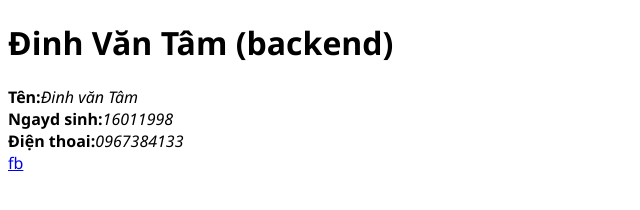
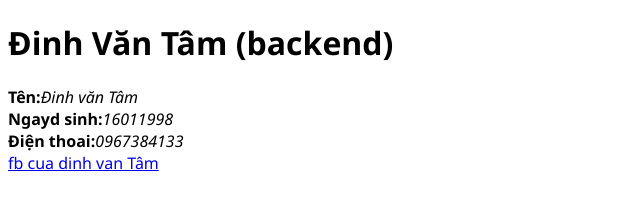
Before and after one commit to Vantam1601/Vantam1601.github.io, a plain HTML site: page index.html in a window 1280 px wide. Shown: the whole page, without its empty margins (0-640 px from the left). Drawn offline with Linux system fonts and the light colour scheme.

Commit message:
thay doi lan cuoi link

```diff
--- a/index.html
+++ b/index.html
@@ -9,7 +9,7 @@
 	<div class="thongtin"><b>Tên:</b><i>Đinh văn Tâm</i></div>
 	<div class="thongtin"><b>Ngayd sinh:</b><i>16011998</i></div>
 	<div class="thongtin"><b>Điện thoai:</b><i>0967384133</i></div>
-	<div class="thongtin"> <a href="https://www.facebook.com/profile.php?id=100011215957470">fb</a></div>
+	<div class="thongtin"><a href="https://www.facebook.com/profile.php?id=100011215957470">fb cua dinh van Tâm</a></div>
 
 </body>
 </html>
```
